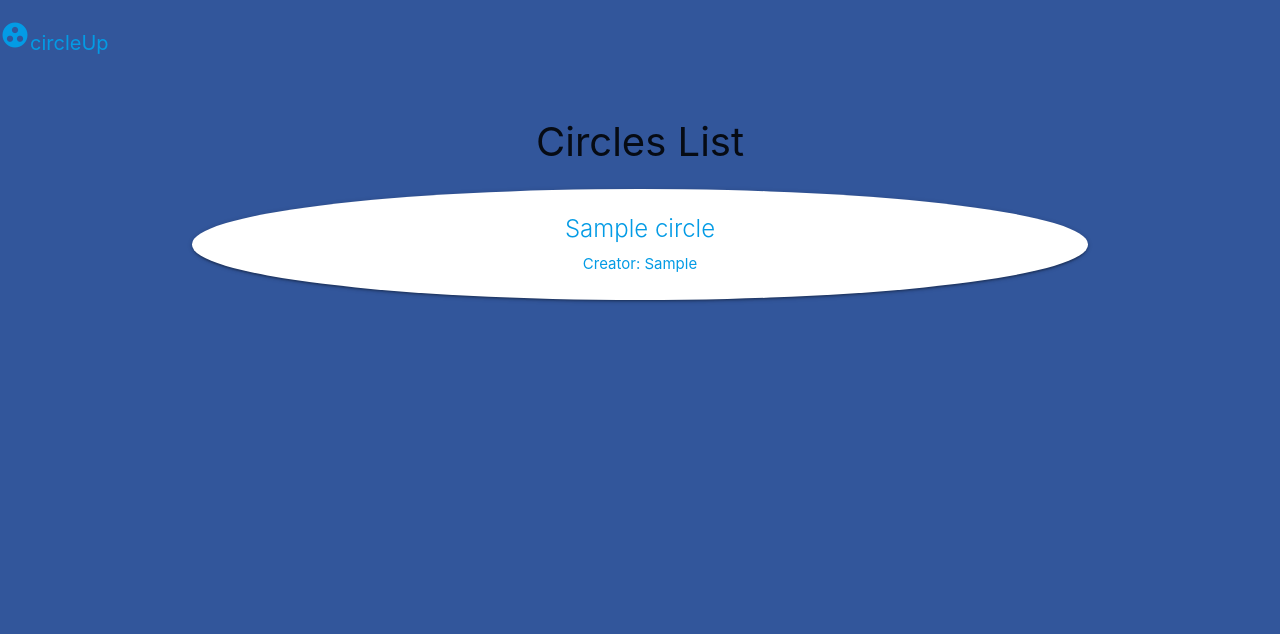
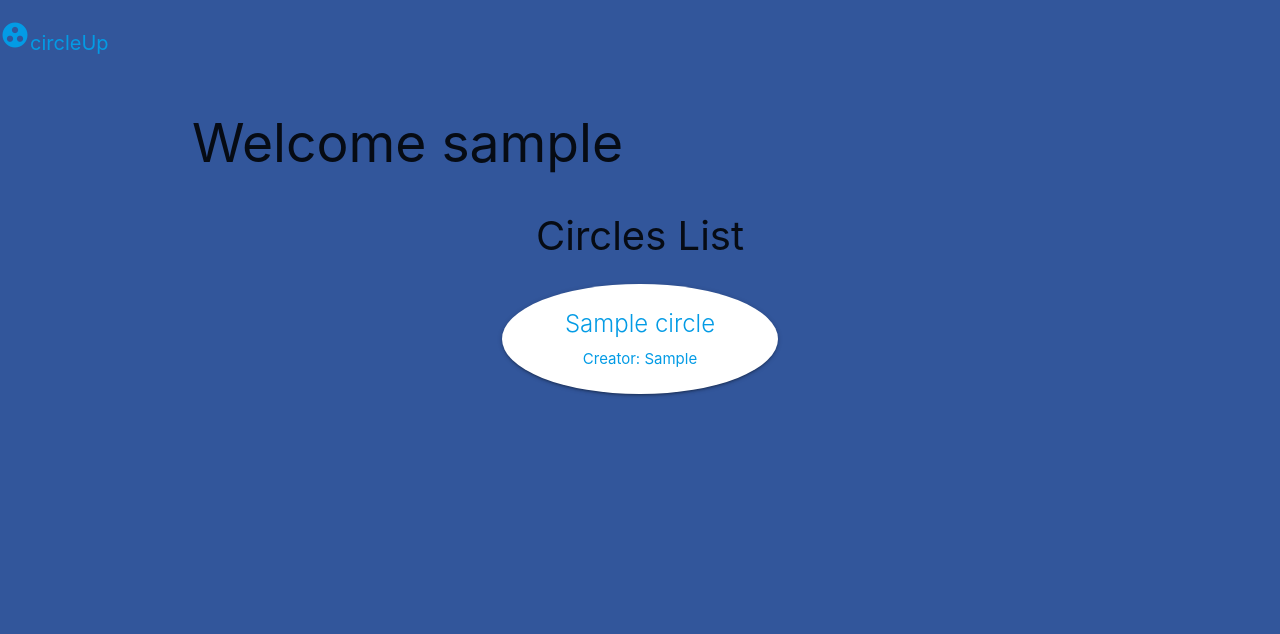
Before and after one commit to pksnowstorm/circleup, a Django app: page /circles/ in a window 1280 px wide. Shown: the top 634 px of the page. Run offline with Django 4.2, Linux system fonts and the light colour scheme; a user stored in the database is signed in; tables that the repository leaves empty hold one stand-in row (values such as "Sample post").

Commit message:
update index.html

```diff
--- a/main_app/templates/circles/index.html
+++ b/main_app/templates/circles/index.html
@@ -1,9 +1,12 @@
 {% extends 'base.html' %} {% block content %}
 
+<h2>Welcome {{ request.user }}</h2>
 <h1>Circles List</h1>
 
 {% for circle in circles %}
 
+<div class="row">
+  <div class="col s4 offset-s4">
     <div class="card circ">
       <a href="{% url 'detail' circle.id %}">
         <div class="card-content">
@@ -12,5 +15,7 @@
         </div>
       </a>
     </div>
+  </div>
+</div>
 </br>
 {% endfor %} {% endblock %}
```
Lines whose indentation alone changed are shown as unchanged.
